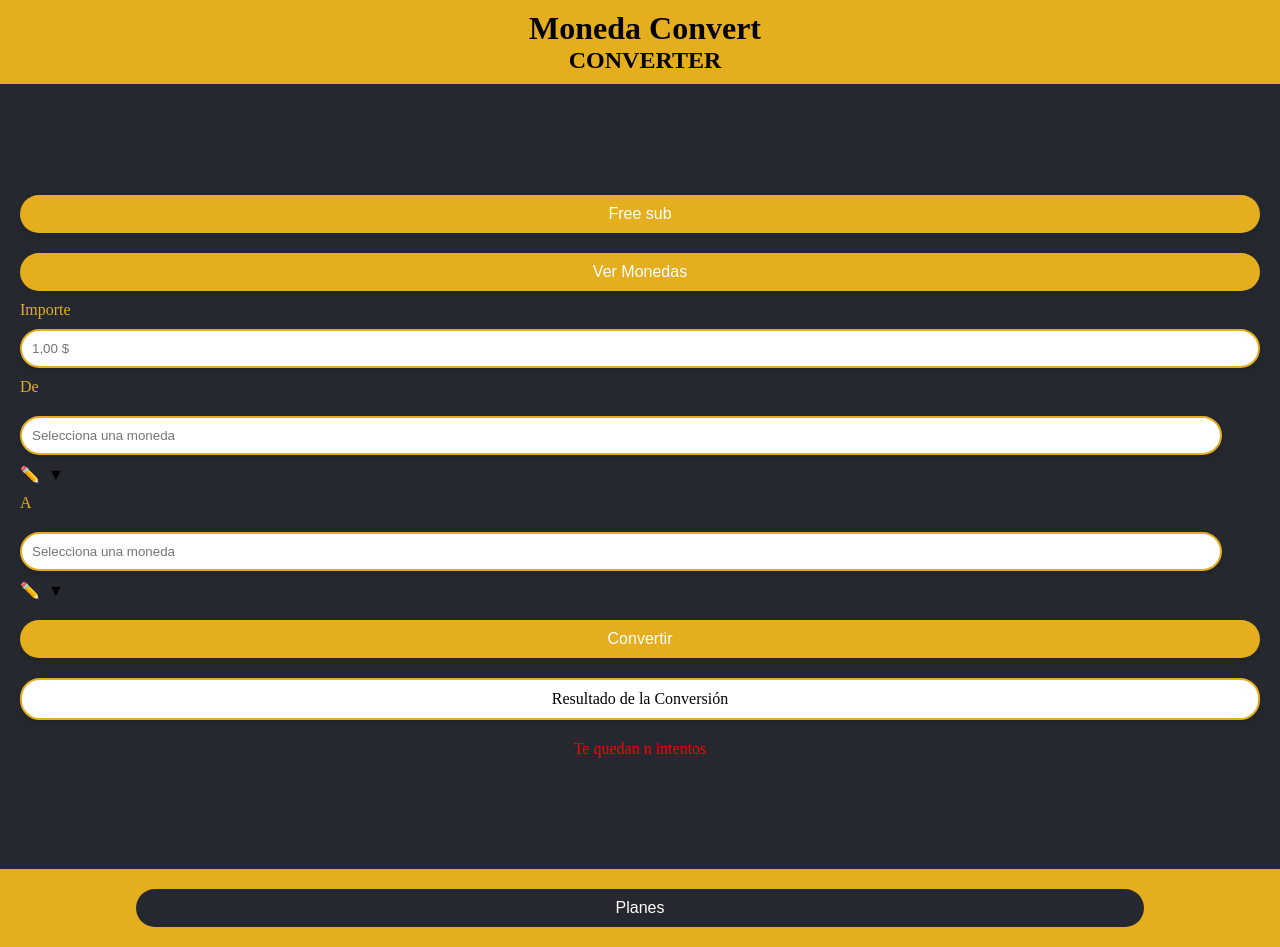
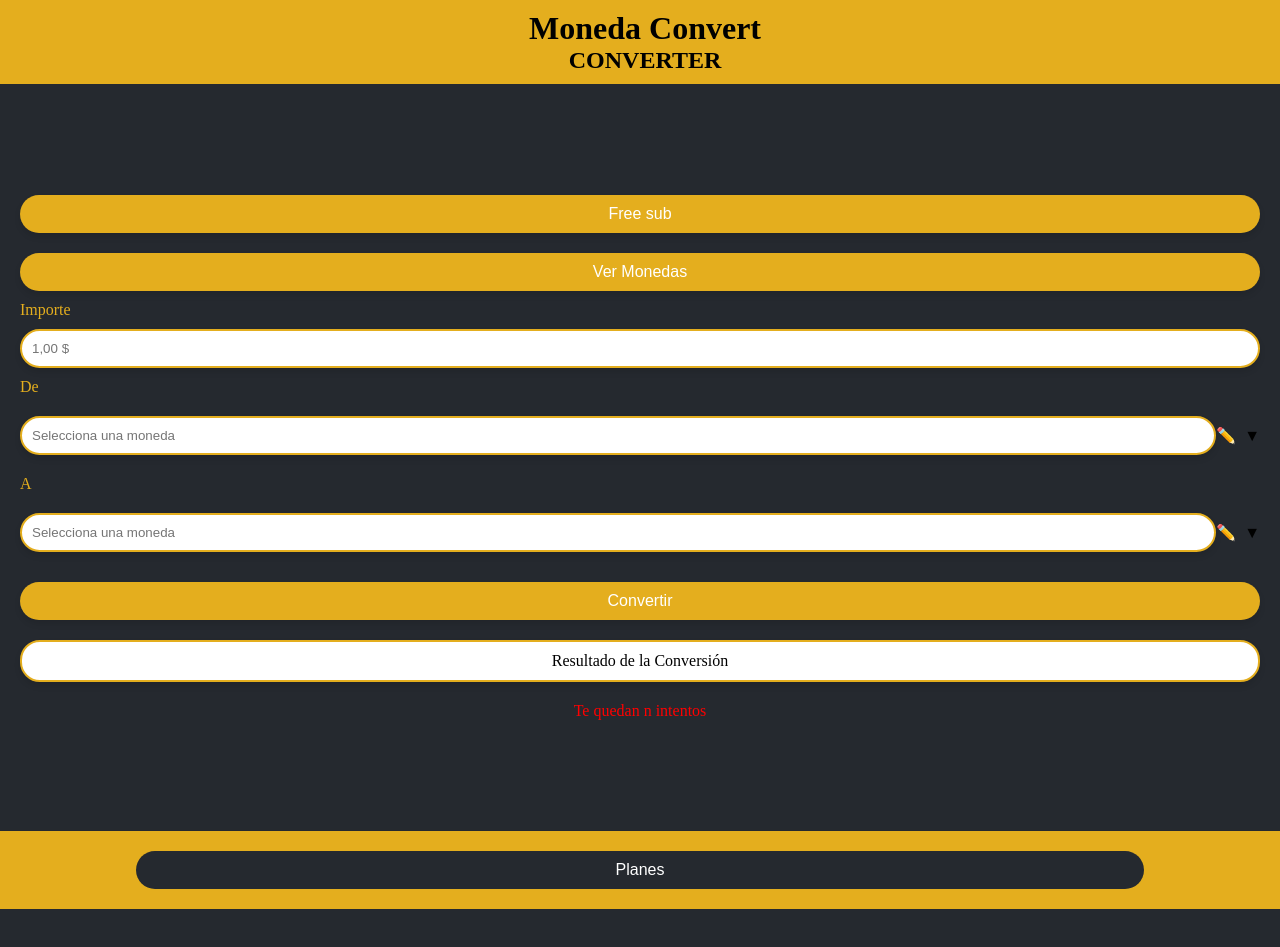
Before and after one commit to pedrovergaraa/MonedaConvert-Front, an Angular app: page /converter in a window 1280 px wide. After the commit the page ends 909 px from the top, so only its background shows below. Built offline with nearby package versions, Linux system fonts and the light colour scheme.

Commit message:
Retoques de los inputs

```diff
--- a/src/app/components/favorite-coin/favorite-coin.component.html
+++ b/src/app/components/favorite-coin/favorite-coin.component.html
@@ -1,9 +1,11 @@
 <div class="dropdown">
-  <input type="text" [value]="selectedCoin" placeholder="Selecciona una moneda" (click)="toggleDropdown()" readonly>
-  <span class="edit-icon" (click)="editCoin()">✏️</span>
-  <span class="dropdown-arrow"
-        [ngClass]="{'rotated': showDropdown}"
-        (click)="toggleDropdown()">{{ showDropdown ? '▲' : '▼' }}</span>
+  <div class="input-container">
+      <input type="text" [value]="selectedCoin" placeholder="Selecciona una moneda" (click)="toggleDropdown()" readonly>
+      <span class="edit-icon" (click)="editCoin()">✏️</span>
+      <span class="dropdown-arrow"
+            [ngClass]="{'rotated': showDropdown}"
+            (click)="toggleDropdown()">{{ showDropdown ? '▲' : '▼' }}</span>
+  </div>
   <ul *ngIf="showDropdown" class="dropdown-menu">
       <li *ngFor="let coin of availableCoins" (click)="selectCoin(coin)">
           {{ coin }}
--- a/src/app/components/favorite-coin/favorite-coin.component.scss
+++ b/src/app/components/favorite-coin/favorite-coin.component.scss
@@ -1,4 +1,10 @@
 @import 'src/assets/styles/variables.scss';
+
+.input-container {
+    display: flex;
+    align-items: center;
+    width: 100%;
+}
 
 .dropdown {
     position: relative;
@@ -14,14 +20,14 @@
 }
 
 .dropdown-arrow.rotated {
-    transform: rotate(180deg); /* Rota la flecha cuando está abierta */
+    transform: rotate(360deg); /* Rota la flecha cuando está abierta */
 }
 
 .dropdown-menu {
     display: block;
     position: absolute;
     background-color: #f9f9f9;
-    min-width: 100%; /* Para que ocupe todo el ancho del input */
+    min-width: 20%; /* Para que ocupe todo el ancho del input */
     box-shadow: 0px 8px 16px rgba(0, 0, 0, 0.2);
     z-index: 1;
     margin-top: 5px;
@@ -29,7 +35,7 @@
 }
 
 .dropdown-menu li {
-    padding: 8px 12px;
+    padding: 8px ;
     cursor: pointer;
     list-style: none;
 }
--- a/src/app/components/favorite-coin/favorite-coin.component.ts
+++ b/src/app/components/favorite-coin/favorite-coin.component.ts
@@ -10,7 +10,7 @@ export class FavoriteCoinComponent {
     @Output() coinSelected = new EventEmitter<string>();
 
     showDropdown: boolean = false;
-    availableCoins: string[] = ['USD', 'EUR', 'GBP']; // Ejemplo de monedas
+    availableCoins: string[] = ['USD', 'EUR', 'GBP', 'JYN','ARS']; // Ejemplo de monedas
     favoriteCoins: Set<string> = new Set(); // Para gestionar monedas favoritas
 
     toggleDropdown() {
```
